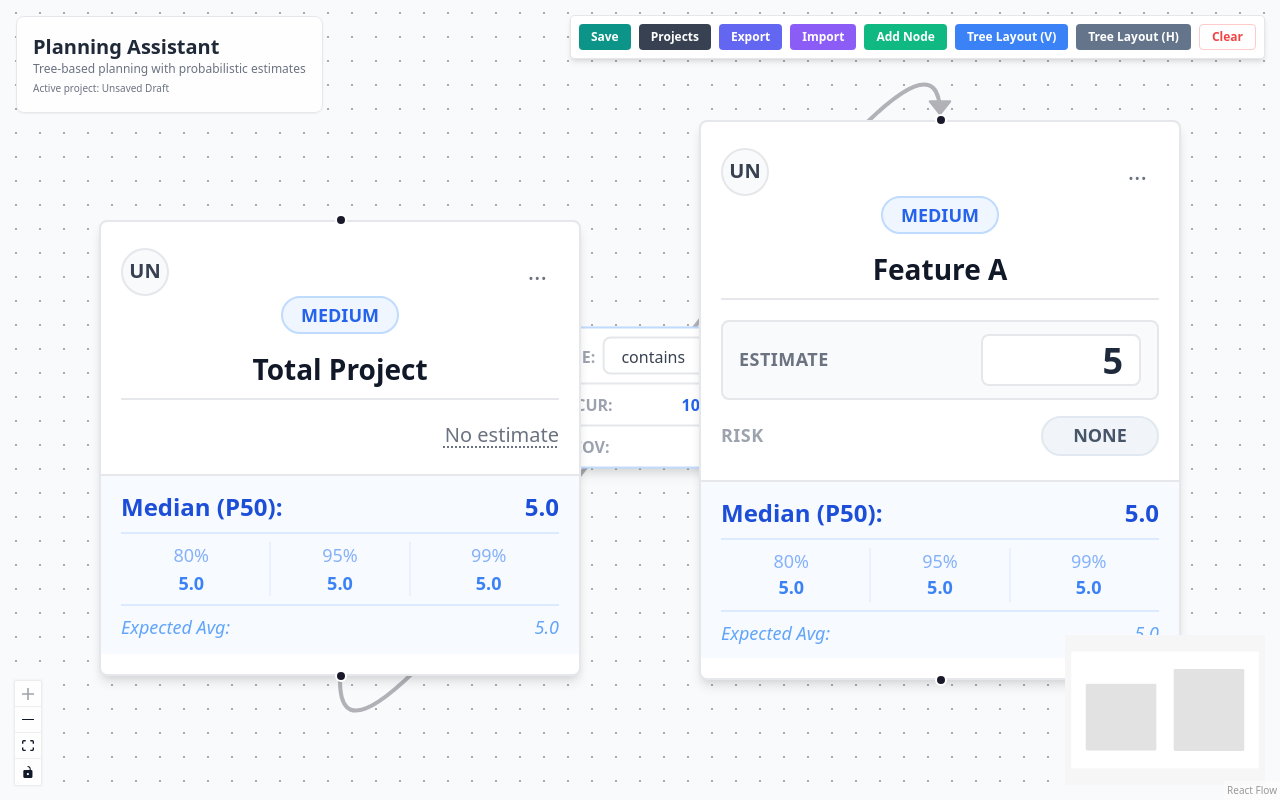
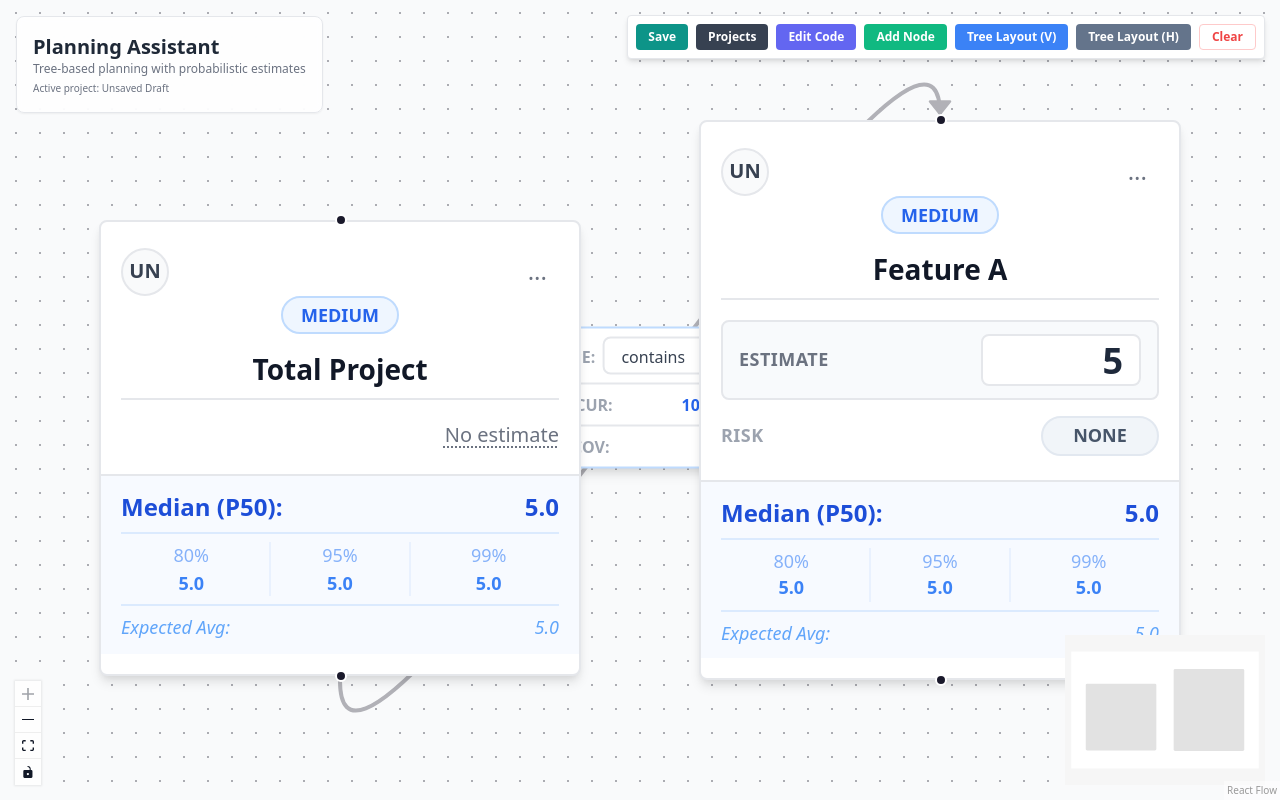
Before and after one commit to vladimirshefer/project-planner, a React (Vite) app: page /projects/new in a window 1280 px wide. Built offline with nearby package versions, Linux system fonts and the light colour scheme.

Commit message:
direct project code editing

```diff
--- a/src/components/FlowDemo.tsx
+++ b/src/components/FlowDemo.tsx
@@ -286,7 +286,7 @@ export default function FlowDemo({
   onOpenWorkers,
   onOpenTimeline,
 }: FlowDemoProps) {
-  const [modalMode, setModalMode] = useState<'export' | 'import' | null>(null)
+  const [isCodeEditorOpen, setIsCodeEditorOpen] = useState(false)
   const [modalText, setModalText] = useState('')
   const [importError, setImportError] = useState('')
   const [importReport, setImportReport] = useState<EstimationsGraph.ImportReport | null>(null)
@@ -415,35 +415,28 @@ export default function FlowDemo({
       setEdges([])
       setWorkers([])
     }
-  }, [setNodes, setEdges])
+  }, [setNodes, setEdges, setWorkers])
 
-  const openExportModal = useCallback(() => {
+  const openCodeEditor = useCallback(() => {
     setModalText(EstimationsGraph.serializeText({ nodes, edges, workers }))
     setImportError('')
     setImportReport(null)
-    setModalMode('export')
+    setIsCodeEditorOpen(true)
   }, [nodes, edges, workers])
 
-  const openImportModal = useCallback(() => {
-    setModalText('')
-    setImportError('')
-    setImportReport(null)
-    setModalMode('import')
-  }, [])
-
   const closeModal = useCallback(() => {
-    setModalMode(null)
+    setIsCodeEditorOpen(false)
     setImportError('')
   }, [])
 
-  const onImportApply = useCallback(() => {
+  const onCodeApply = useCallback(() => {
     try {
       const result = EstimationsGraph.deserializeText(modalText)
       setNodes(result.state.nodes as Node<NodeData>[])
       setEdges(result.state.edges as Edge[])
       setWorkers(result.state.workers ?? [])
       setImportReport(result.report)
-      setModalMode(null)
+      setIsCodeEditorOpen(false)
       setImportError('')
     } catch (e) {
       if (e instanceof Error) {
@@ -452,7 +445,7 @@ export default function FlowDemo({
         setImportError('Invalid YAML.')
       }
     }
-  }, [modalText, setNodes, setEdges])
+  }, [modalText, setNodes, setEdges, setWorkers])
 
   const addNodeAt = useCallback(
     (position: { x: number; y: number }) => {
@@ -569,16 +562,10 @@ export default function FlowDemo({
               </button>
             )}
             <button
-              onClick={openExportModal}
+              onClick={openCodeEditor}
               className="px-3 py-1 bg-indigo-500 text-white rounded text-xs font-semibold hover:bg-indigo-600 transition-colors"
             >
-              Export
-            </button>
-            <button
-              onClick={openImportModal}
-              className="px-3 py-1 bg-violet-500 text-white rounded text-xs font-semibold hover:bg-violet-600 transition-colors"
-            >
-              Import
+              Edit Code
             </button>
             <button
               onClick={onAddNode}
@@ -606,14 +593,12 @@ export default function FlowDemo({
             </button>
           </Panel>
 
-          {modalMode && (
+          {isCodeEditorOpen && (
             <Panel position="top-left" className="!left-0 !top-0 !m-0 !p-0">
               <div className="fixed inset-0 z-50 bg-black/30 flex items-center justify-center p-4">
                 <div className="bg-white w-full max-w-2xl rounded-lg border shadow-xl p-4 flex flex-col gap-3">
                   <div className="flex items-center justify-between">
-                    <h3 className="text-sm font-semibold text-gray-800">
-                      {modalMode === 'export' ? 'Export Project YAML' : 'Import Project YAML'}
-                    </h3>
+                    <h3 className="text-sm font-semibold text-gray-800">Edit Project YAML</h3>
                     <button
                       onClick={closeModal}
                       className="px-2 py-1 text-xs rounded border text-gray-600 hover:bg-gray-50"
@@ -624,20 +609,17 @@ export default function FlowDemo({
                   <textarea
                     value={modalText}
                     onChange={(e) => setModalText(e.target.value)}
-                    readOnly={modalMode === 'export'}
                     className="w-full min-h-[320px] border rounded p-2 text-xs font-mono text-gray-700 focus:outline-none focus:ring-1 focus:ring-blue-500"
                     placeholder={'Paste YAML like:\nversion: 1\nitems:\n  - name: "Item A"'}
                   />
                   {importError && <p className="text-xs text-red-600">{importError}</p>}
                   <div className="flex justify-end gap-2">
-                    {modalMode === 'import' && (
-                      <button
-                        onClick={onImportApply}
-                        className="px-3 py-1 bg-blue-500 text-white rounded text-xs font-semibold hover:bg-blue-600"
-                      >
-                        Apply Import
-                      </button>
-                    )}
+                    <button
+                      onClick={onCodeApply}
+                      className="px-3 py-1 bg-blue-500 text-white rounded text-xs font-semibold hover:bg-blue-600"
+                    >
+                      Apply
+                    </button>
                   </div>
                 </div>
               </div>
@@ -648,7 +630,7 @@ export default function FlowDemo({
               <div className="fixed inset-0 z-50 bg-black/30 flex items-center justify-center p-4">
                 <div className="bg-white w-full max-w-2xl rounded-lg border shadow-xl p-4 flex flex-col gap-3">
                   <div className="flex items-center justify-between">
-                    <h3 className="text-sm font-semibold text-gray-800">Import Report</h3>
+                    <h3 className="text-sm font-semibold text-gray-800">Code Apply Report</h3>
                     <button
                       onClick={() => setImportReport(null)}
                       className="px-2 py-1 text-xs rounded border text-gray-600 hover:bg-gray-50"
```
Also changed, not shown: 1 other file (tests, documents, lock files or other folders).
